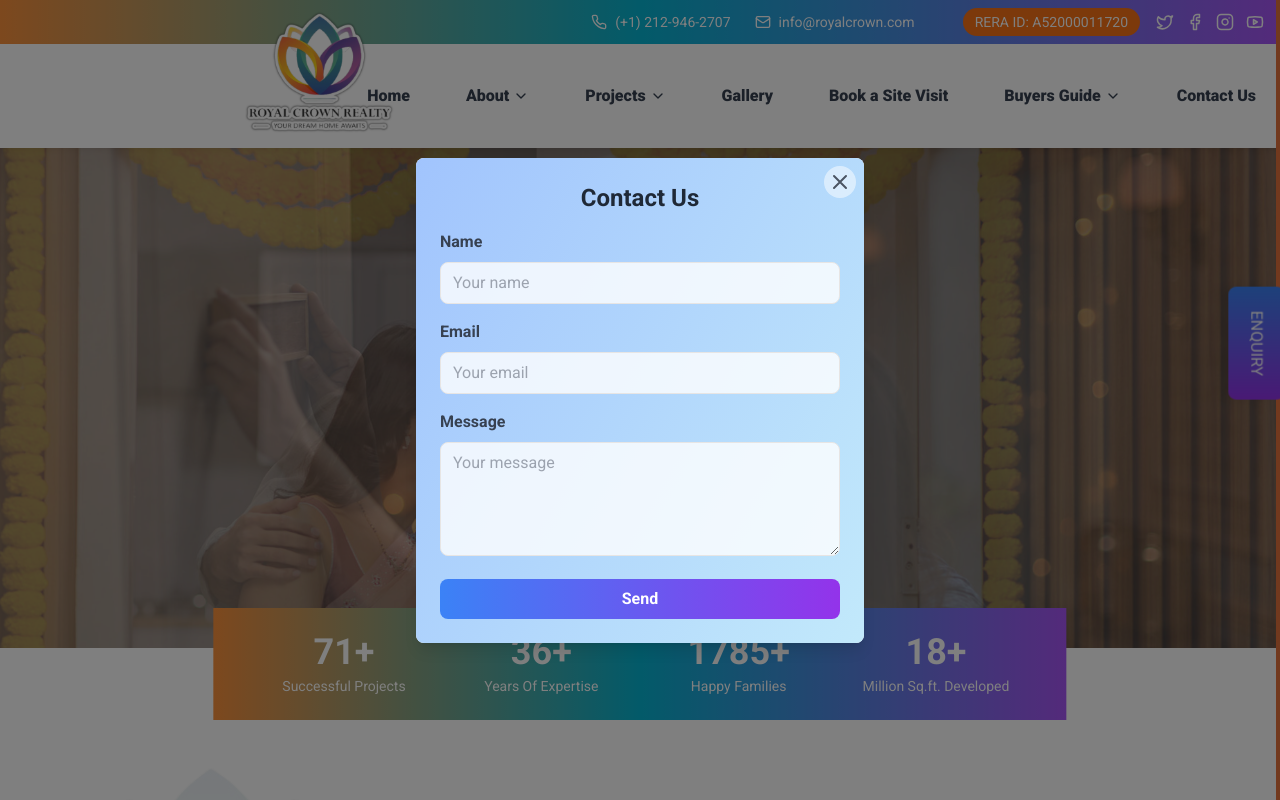
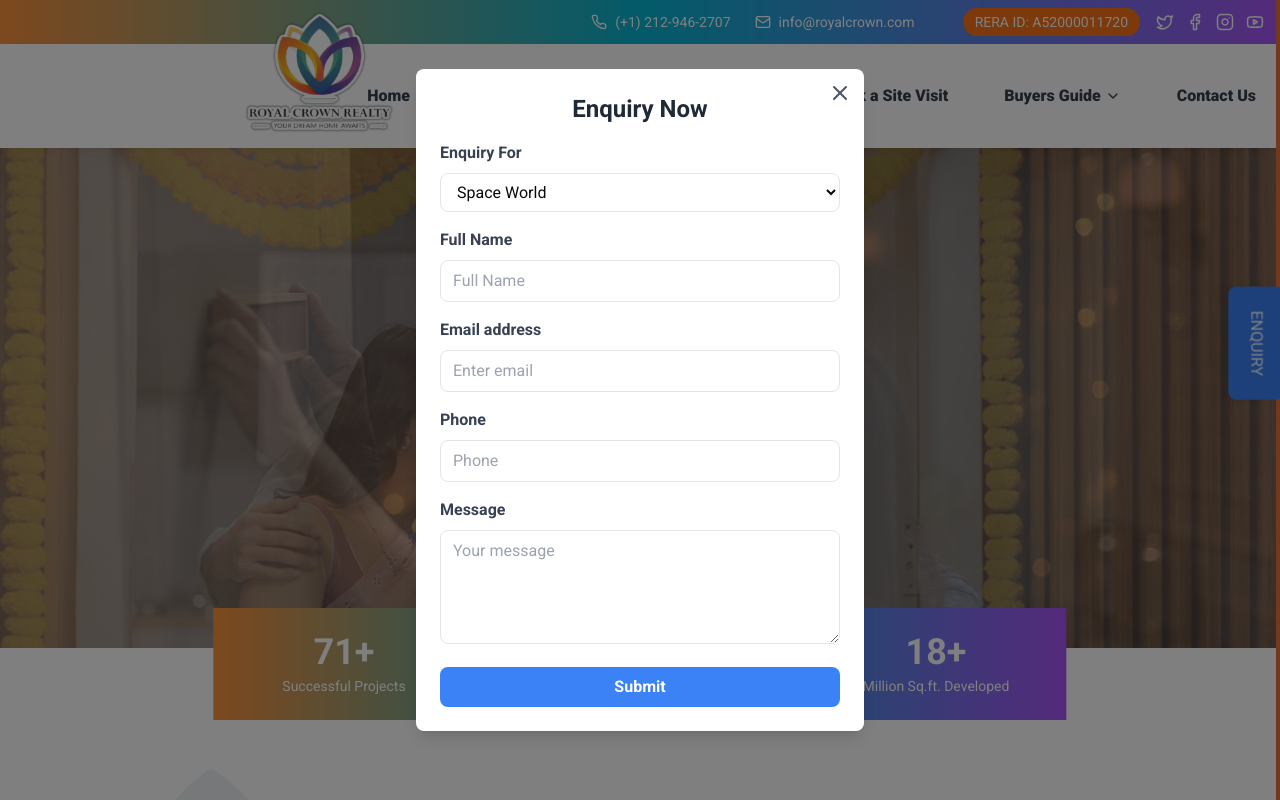
Before and after one commit to royalcrowninfra/royal, a Next.js app: page / in a window 1280 px wide. Both pictures are taken after a click on the button "ENQUIRY". Shown: the top 800 px of the page. Built offline with nearby package versions, Linux system fonts and the light colour scheme.

Commit message:
enquiry form updated

```diff
--- a/components/EnquiryButton.jsx
+++ b/components/EnquiryButton.jsx
@@ -28,17 +28,13 @@ const EnquiryButton = () => {
 
   return (
     <>
-      {/* Animated Enquiry Button */}
       <motion.button
-        className="fixed right-6 top-1/2 transform -translate-y-1/2 bg-gradient-to-r from-blue-500 to-purple-600 text-white px-6 py-4 rotate-90 origin-right z-50 rounded-lg shadow-lg"
+        className="fixed right-6 top-1/2 transform -translate-y-1/2 bg-blue-500 text-white px-6 py-4 rotate-90 origin-right z-50 rounded-lg shadow-lg"
         onClick={togglePopup}
-        // whileHover={{ scale: 1.05 }}
-        // whileTap={{ scale: 0.95 }}
       >
         ENQUIRY
       </motion.button>
 
-      {/* Animated Popup Form */}
       <AnimatePresence>
         {isOpen && (
           <motion.div
@@ -48,54 +44,66 @@ const EnquiryButton = () => {
             exit={{ opacity: 0 }}
           >
             <motion.div
-              className="bg-white w-full max-w-md p-6 rounded-lg shadow-lg relative overflow-hidden"
+              className="bg-white w-full max-w-md p-6 rounded-lg shadow-lg relative"
               initial={{ y: "-100vh" }}
               animate={{ y: 0 }}
               exit={{ y: "-100vh" }}
               transition={{ type: "spring", damping: 25, stiffness: 500 }}
             >
-              {/* Animated background */}
-              <motion.div
-                className="absolute inset-0 z-0"
-                animate={{
-                  background: [
-                    "linear-gradient(45deg, #ff9a9e 0%, #fad0c4 99%, #fad0c4 100%)",
-                    "linear-gradient(120deg, #a1c4fd 0%, #c2e9fb 100%)",
-                    "linear-gradient(to top, #fbc2eb 0%, #a6c1ee 100%)",
-                  ],
-                }}
-                transition={{ duration: 10, repeat: Infinity, repeatType: "reverse" }}
-              />
-
               <motion.form
                 variants={formAnimation}
                 initial="hidden"
                 animate="visible"
                 className="relative z-10"
               >
-                <motion.h2 variants={itemAnimation} className="text-2xl font-bold mb-4 text-center text-gray-800">Contact Us</motion.h2>
+                <motion.h2 variants={itemAnimation} className="text-2xl font-bold mb-4 text-center text-gray-800">Enquiry Now</motion.h2>
 
                 <motion.div variants={itemAnimation} className="mb-4">
-                  <label htmlFor="name" className="block text-gray-700 font-bold mb-2">
-                    Name
+                  <label htmlFor="enquiryFor" className="block text-gray-700 font-bold mb-2">
+                    Enquiry For
+                  </label>
+                  <select
+                    id="enquiryFor"
+                    className="w-full px-3 py-2 border rounded-lg bg-white"
+                  >
+                    <option value="Space World">Space World</option>
+                    {/* Add more options as needed */}
+                  </select>
+                </motion.div>
+
+                <motion.div variants={itemAnimation} className="mb-4">
+                  <label htmlFor="fullName" className="block text-gray-700 font-bold mb-2">
+                    Full Name
                   </label>
                   <input
                     type="text"
-                    id="name"
-                    className="w-full px-3 py-2 border rounded-lg bg-white bg-opacity-80 focus:bg-opacity-100 transition-all duration-300"
-                    placeholder="Your name"
+                    id="fullName"
+                    className="w-full px-3 py-2 border rounded-lg"
+                    placeholder="Full Name"
                   />
                 </motion.div>
 
                 <motion.div variants={itemAnimation} className="mb-4">
                   <label htmlFor="email" className="block text-gray-700 font-bold mb-2">
-                    Email
+                    Email address
                   </label>
                   <input
                     type="email"
                     id="email"
-                    className="w-full px-3 py-2 border rounded-lg bg-white bg-opacity-80 focus:bg-opacity-100 transition-all duration-300"
-                    placeholder="Your email"
+                    className="w-full px-3 py-2 border rounded-lg"
+                    placeholder="Enter email"
+                  />
+                </motion.div>
+
+                <motion.div variants={itemAnimation} className="mb-4">
+                  <label htmlFor="phone" className="block text-gray-700 font-bold mb-2">
+                    Phone
+                  </label>
+                  <input
+                    type="tel"
+                    id="phone"
+                    className="w-full px-3 py-2 border rounded-lg"
+                    placeholder="Phone"
                   />
                 </motion.div>
 
@@ -106,7 +114,7 @@ const EnquiryButton = () => {
                   <textarea
                     id="message"
                     rows="4"
-                    className="w-full px-3 py-2 border rounded-lg bg-white bg-opacity-80 focus:bg-opacity-100 transition-all duration-300"
+                    className="w-full px-3 py-2 border rounded-lg"
                     placeholder="Your message"
                   ></textarea>
                 </motion.div>
@@ -114,11 +122,9 @@ const EnquiryButton = () => {
                 <motion.button
                   variants={itemAnimation}
                   type="submit"
-                  className="w-full bg-gradient-to-r from-blue-500 to-purple-600 text-white font-bold py-2 px-4 rounded-lg hover:from-blue-600 hover:to-purple-700 transition-all duration-300"
-                  whileHover={{ scale: 1.05 }}
-                  whileTap={{ scale: 0.95 }}
+                  className="w-full bg-blue-500 text-white font-bold py-2 px-4 rounded-lg hover:bg-blue-600 transition-all duration-300"
                 >
-                  Send
+                  Submit
                 </motion.button>
               </motion.form>
 
```
